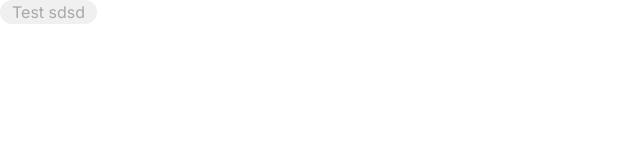
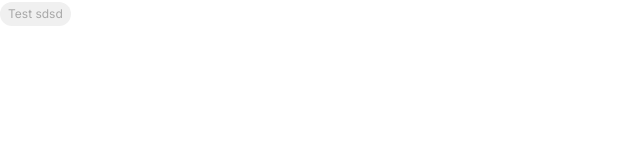
Before and after one commit to ByJulle/bench-management, a Next.js app: page / in a window 1280 px wide. Shown: the top 160 px of the page, without its empty margins (0-640 px from the left). Built offline with nearby package versions, Linux system fonts and the light colour scheme.

Commit message:
Updated size

```diff
--- a/app/components/Badge/index.tsx
+++ b/app/components/Badge/index.tsx
@@ -41,7 +41,7 @@ export default function Badge({
         color = "bg-danger-100 text-danger";
         break;
     }
-    return `inline-block px-3 rounded-full ${color}`;
+    return `inline-block px-2 py-1 rounded-full ${color} text-xs`;
   };
   return <div className={getClassName(type)}>{children || label}</div>;
 }
```
